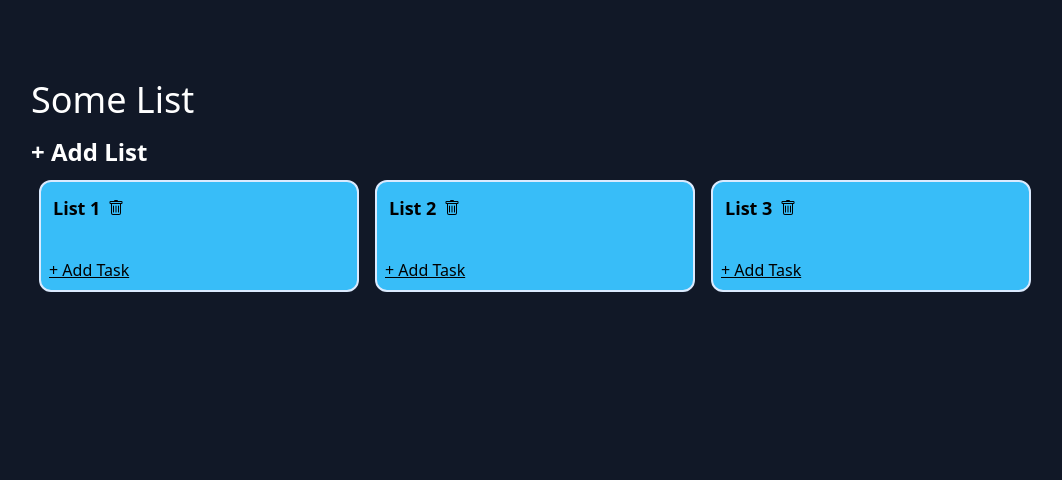
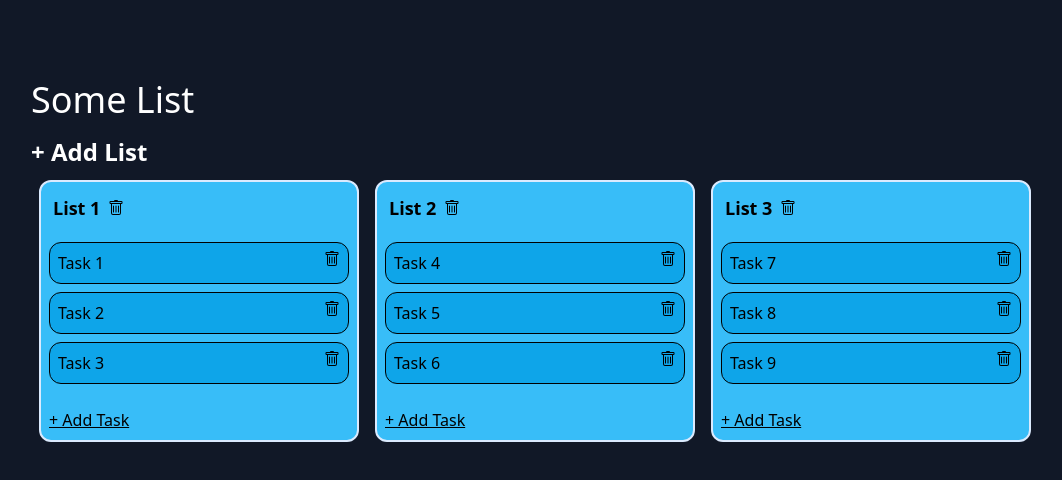
Before and after one commit to festeh/svelte_list_app, a SvelteKit app: page /task_manager in a window 1280 px wide. Shown: the top 480 px of the page, without its empty margins (49-1111 px from the left). Built offline with nearby package versions, Linux system fonts and the light colour scheme.

Commit message:
editable component + config fixes

```diff
--- a/package.json
+++ b/package.json
@@ -18,7 +18,8 @@
 		"eslint-plugin-svelte": "^2.30.0",
 		"postcss": "^8.4.24",
 		"postcss-load-config": "^4.0.1",
-		"prettier": "^3.0.0",
+		"prettier": "^3.1.1",
+		"prettier-plugin-svelte": "^3.1.2",
 		"prettier-plugin-tailwindcss": "^0.4.1",
 		"svelte": "^4.2.7",
 		"tailwindcss": "^3.3.2",
--- a/src/app.css
+++ b/src/app.css
@@ -7,7 +7,7 @@
 	height: 100%;
 	/* font-size: 25px; */
 	margin: 0;
-  background-color: rgb(17,24,39);
+	background-color: rgb(17, 24, 39);
 	/* background-color: rgb(17,255,39); */
 }
 
--- a/src/components/Editable.svelte
+++ b/src/components/Editable.svelte
@@ -0,0 +1,24 @@
+<script>
+	let isEditing = false;
+  export let defaultValue;
+  let value = defaultValue;
+</script>
+
+{#if isEditing}
+	<div class="flex-it">
+		<textarea bind:value></textarea>
+    <div>
+    {value}
+    </div>
+		<button
+			class="flex underline"
+			on:click={() => (isEditing = false)}
+		>
+			Save
+		</button>
+	</div>
+{:else}
+	<button on:click={() => (isEditing = true)}>
+		<slot />
+	</button>
+{/if}
--- a/src/components/TaskList.svelte
+++ b/src/components/TaskList.svelte
@@ -9,8 +9,8 @@
 <div class="flex-it w-80 rounded-xl border-2 border-blue-100 bg-sky-400 m-2 my-0">
 	<TaskListHeader {name} />
 	<div class="p-2">
-		{#each items as item (item.id)}
-			<TaskListItem task={item.text} />
+		{#each items as task (task.id)}
+			<TaskListItem {task} />
 		{/each}
 	</div>
 	<button class="underline flex p-2"> + Add Task </button>
--- a/src/components/TaskListItem.svelte
+++ b/src/components/TaskListItem.svelte
@@ -1,15 +1,18 @@
 <script>
-	import TrashBin from './TrashBin.svelte';
-	import Editable from './Editable.svelte';
+	import TrashBin from "./TrashBin.svelte";
+	import Editable from "./Editable.svelte";
 
-	export let task = '';
+	export let task;
+
 </script>
 
-<Editable>
-	<div class="flex-it flex-row border border-solid rounded-xl cursor-grab bg-sky-500 p-2 mb-2">
-		<div class="flex-1">{task}</div>
+<div class="flex-it border border-solid rounded-xl cursor-grab bg-sky-500 p-2 mb-2">
+	<Editable defaultValue={task.text}>
+  <div class="flex-it flex-row items-start">
+		<div class="flex flex-1">{task.text}</div>
 		<div class="flex items-center hover:text-red-600">
 			<TrashBin />
 		</div>
-	</div></Editable
->
+  </div>
+	</Editable>
+</div>
```
Also changed, not shown: src/app_other.css (+4 -5 lines), 2 other files (tests, documents, lock files or other folders). Lines whose indentation alone changed are shown as unchanged.
